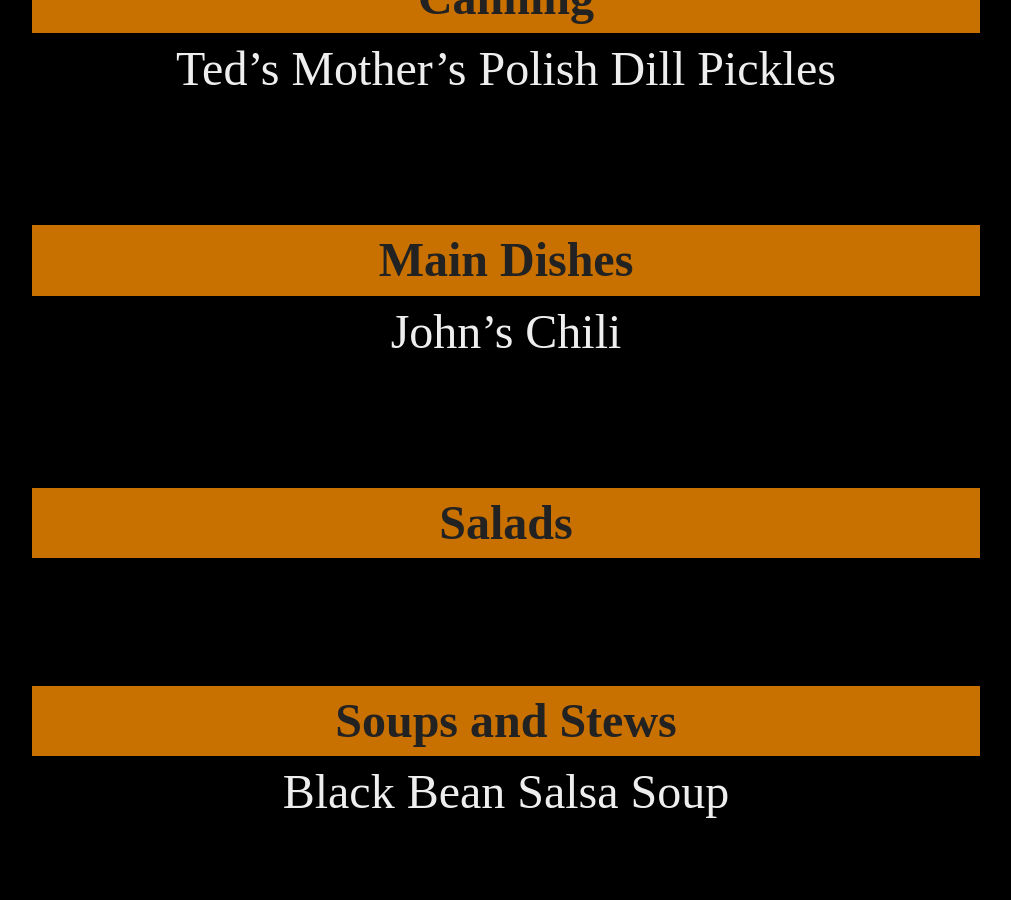
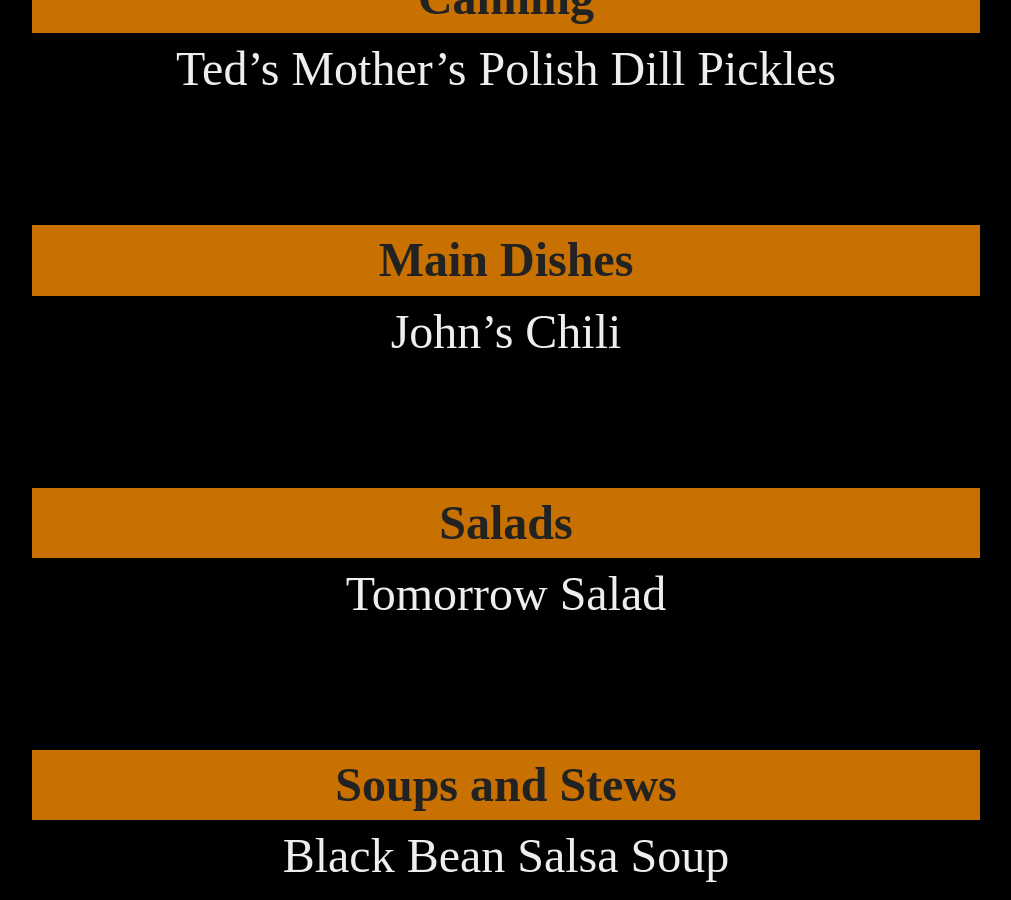
Before and after one commit to dits-family-cookbook/dits-family-cookbook.github.io, a Jekyll site: the page built from index.md, in a window 1280 px wide and 900 px high, scrolled down 2153 px. Shown: the whole window, without its empty margins (134-1145 px from the left). Built offline with Jekyll 4.4.1, drawn with Linux system fonts in a browser that asks for light colours; our own code applies the rules of GitHub Pages for plain Markdown files; before the commit the page ends 2989 px from its top, so only the background shows below that.

Commit message:
fix index to display salads

```diff
--- a/index.md
+++ b/index.md
@@ -67,6 +67,14 @@
 
 # Salads
 
+{% for page in site.pages %}
+{% if page.url contains "salads" and page.title %}
+[{{ page.title }}]({{ page.url }})
+{% endif %}
+{% endfor %}
+
+
+
 # Soups and Stews
 
 {% for page in site.pages %}
```
